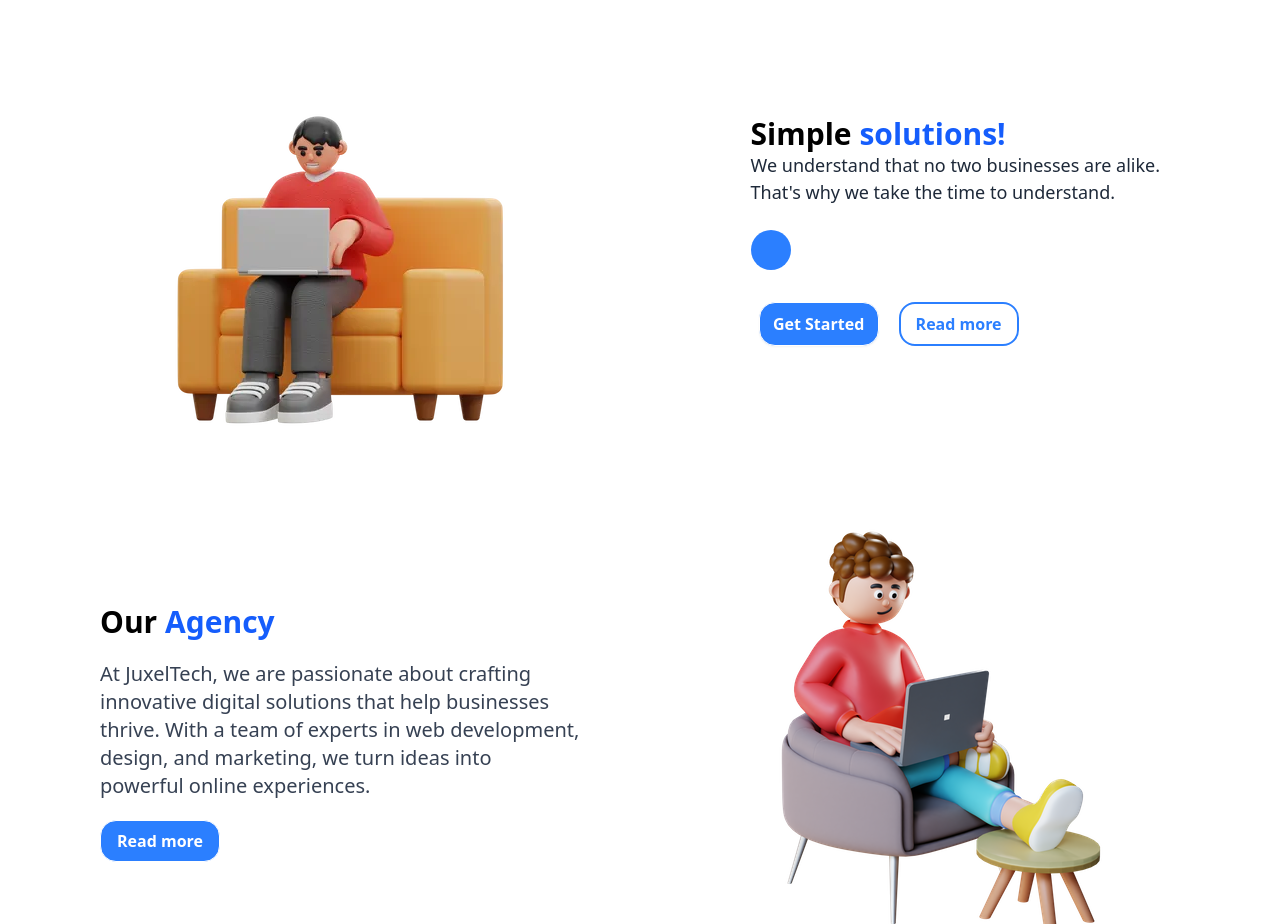
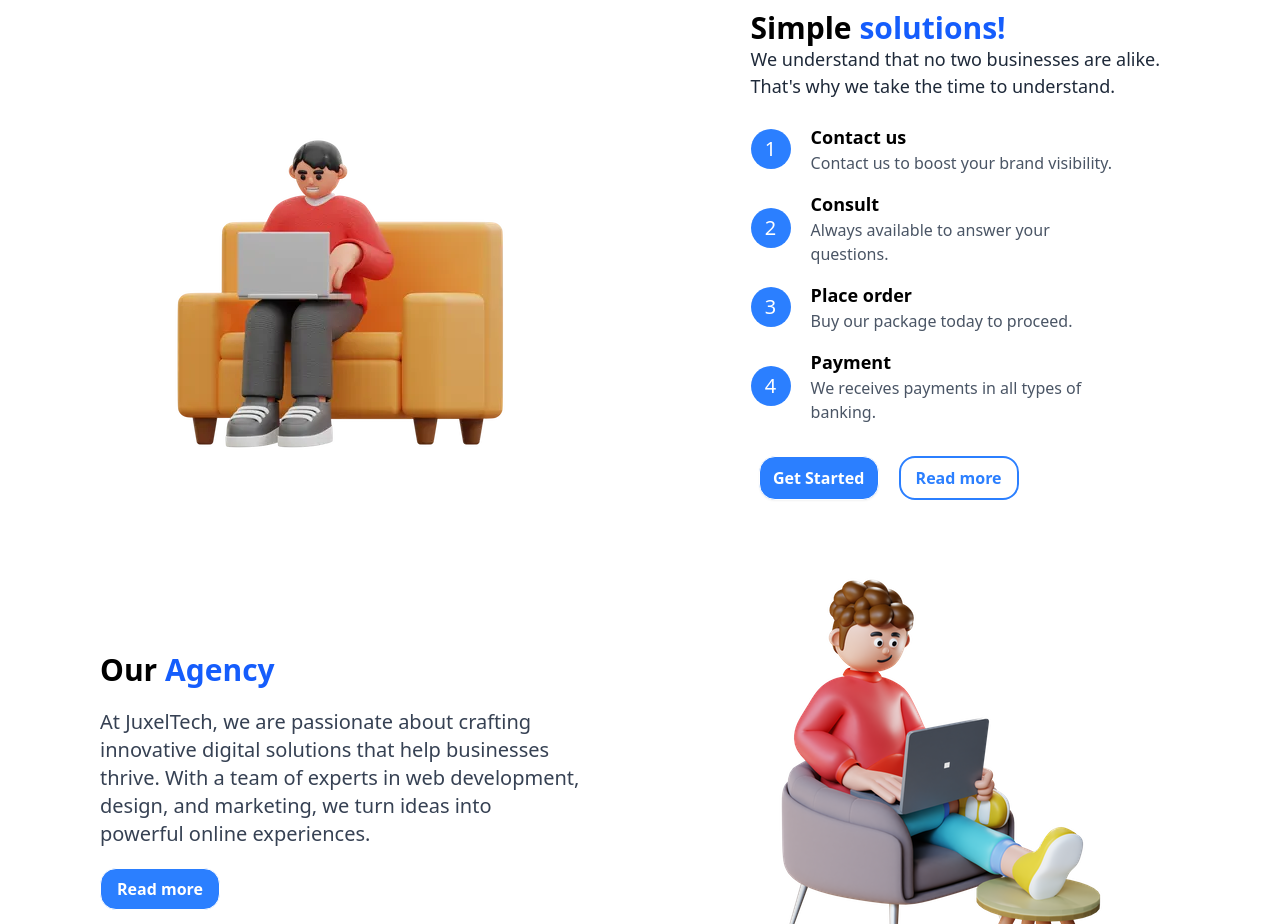
Before and after one commit to Urpirio/juxeltech, a Next.js app: page / in a window 1280 px wide. Shown: the part 1160-2084 px from the top of the page. Built offline with nearby package versions, Linux system fonts and the light colour scheme.

Commit message:
Se dejo de importar react y se mejoro la manera de renderizar el componente

```diff
--- a/src/components/SubComponents/SubSimpleSolution.jsx
+++ b/src/components/SubComponents/SubSimpleSolution.jsx
@@ -1,8 +1,9 @@
-import React from 'react'
+import DataSimpleSolution from "@/Data/DataSimpleSolution";
 
-export default function SubSimpleSolution(props) {
-  return (
-    <article className='flex items-center  justify-left gap-5'>
+export default function SubSimpleSolution() {
+  const list = DataSimpleSolution.map( props => {
+    return(
+      <article key={props.keyid} className='flex items-center  justify-left gap-5'>
         <div className='h-10 w-10 flex justify-center items-center bg-blue-500 rounded-[100%] text-white text-xl'>
             <span>{props.number}</span>
         </div>
@@ -12,5 +13,7 @@ export default function SubSimpleSolution(props) {
             <p className='font-normal text-gray-600' >{props.description}</p>
         </div>
     </article>
-  )
+    )
+  })
+  return (list)
 }
```
